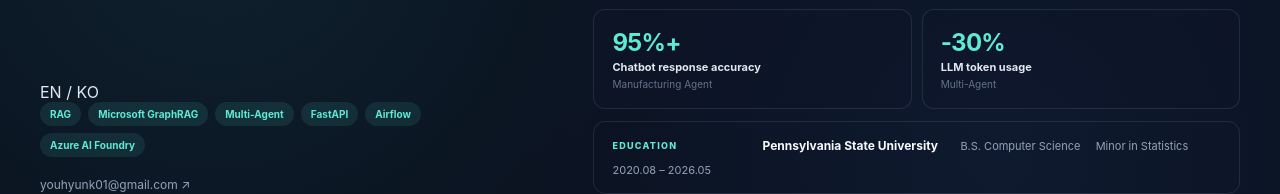
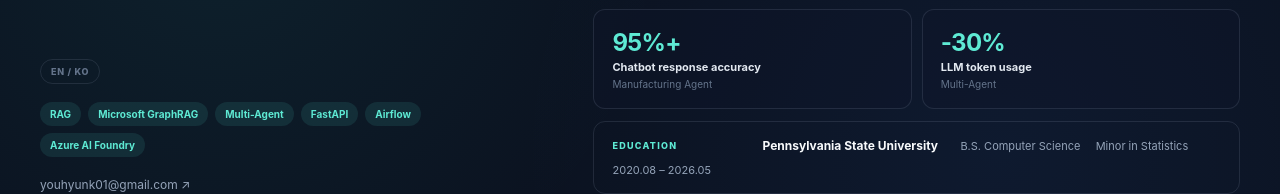
Before and after one commit to jalo0228/portfolio_dev, a Next.js app: page /en in a window 1280 px wide. Shown: the part 551-745 px from the top of the page. Built offline with nearby package versions, Linux system fonts and the light colour scheme.

Commit message:
Style desktop language control

```diff
--- a/app/globals.css
+++ b/app/globals.css
@@ -133,6 +133,19 @@ a { color: inherit; text-decoration: none; }
 .profile-nav a:hover { color: var(--text-strong); }
 .profile-nav a:hover .profile-nav-line { width: 58px; background: var(--accent); }
 .profile-bottom { margin-top: auto; }
+.profile-controls { margin-bottom: 18px; }
+.desktop-lang-switch {
+  display: inline-flex;
+  color: var(--muted-2);
+  border: 1px solid var(--line);
+  border-radius: 999px;
+  padding: 6px 10px;
+  font-size: 9px;
+  font-weight: 800;
+  letter-spacing: .08em;
+  transition: color .2s ease, border-color .2s ease, background .2s ease;
+}
+.desktop-lang-switch:hover { color: var(--accent); border-color: rgba(94,234,212,.35); background: var(--accent-soft); }
 .profile-tags { display: flex; flex-wrap: wrap; gap: 7px; max-width: 420px; }
 .profile-tags span,
 .tag,
```
